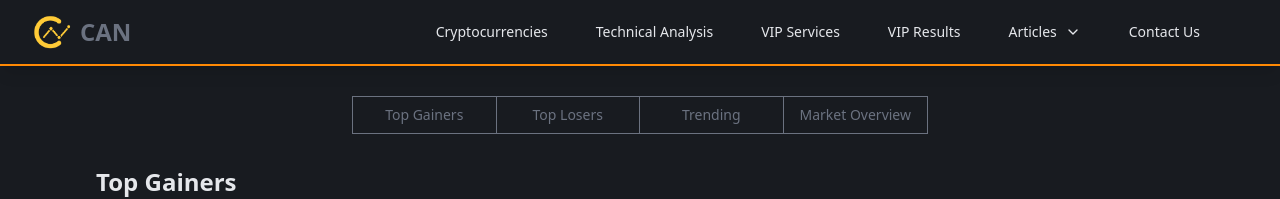
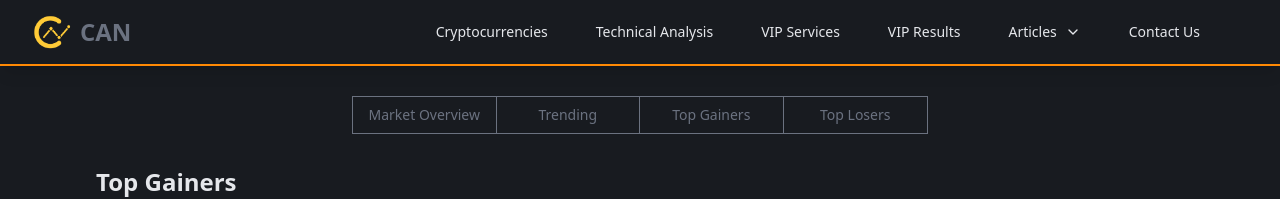
Before and after one commit to thewitcher745/can-website-2, a Next.js app: page /coins/CoinsElement in a window 1280 px wide. Shown: the top 199 px of the page. Built offline with nearby package versions, Linux system fonts and the light colour scheme; no server answers.

Commit message:
REF: Changed order of /coins tabs

```diff
--- a/src/pages/coins/TabSelector.tsx
+++ b/src/pages/coins/TabSelector.tsx
@@ -41,19 +41,19 @@ const TabSelector = ({
     >
       <div className="flex w-full min-w-md divide-x divide-text-muted text-text-main border border-text-muted">
         <TabLink
+          tabId="overview"
+          tabName="Market Overview"
+          href="/coins/overview"
+          isLast={true}
+        />
+        <TabLink tabId="trending" tabName="Trending" href="/coins/trending" />
+        <TabLink
           tabId="gainers"
           tabName="Top Gainers"
           href="/coins/gainers"
           isFirst={true}
         />
         <TabLink tabId="losers" tabName="Top Losers" href="/coins/losers" />
-        <TabLink tabId="trending" tabName="Trending" href="/coins/trending" />
-        <TabLink
-          tabId="overview"
-          tabName="Market Overview"
-          href="/coins/overview"
-          isLast={true}
-        />
       </div>
     </div>
   );
```
